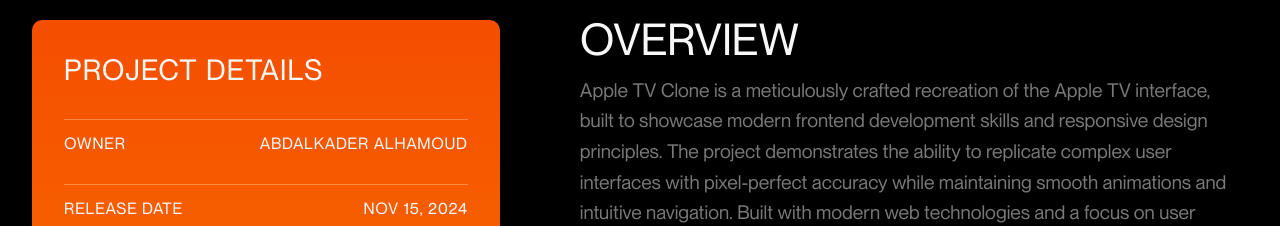
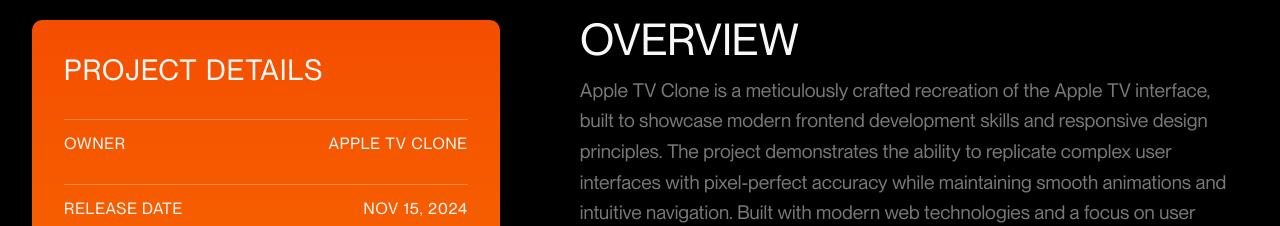
Before and after one commit to Abdalkaderdev/abdalkader, a Next.js app: page /projects/apple-tv-clone in a window 1280 px wide. Shown: the part 940-1166 px from the top of the page. Built offline with nearby package versions, Linux system fonts and the light colour scheme.

Commit message:
Update project owner names to project titles for better branding

```diff
--- a/data/projectsData.ts
+++ b/data/projectsData.ts
@@ -7,7 +7,7 @@ export const projects = [
     img: "/images/apple.png",
 
     // Sticky
-    owner: "Abdalkader Alhamoud",
+    owner: "Apple TV Clone",
     date: "Nov 15, 2024",
     services: "Frontend Development, UI/UX Design",
     duration: "18 Days",
@@ -32,7 +32,7 @@ export const projects = [
     img: "/images/virtual.png",
 
     // Sticky
-    owner: "Abdalkader Alhamoud",
+    owner: "VirtualView",
     date: "Nov 20, 2024",
     services: "Web Development, 3D Technology, UI/UX Design",
     duration: "35 Days",
@@ -58,7 +58,7 @@ export const projects = [
     img: "/images/jegr.png",
 
     // Sticky
-    owner: "Abdalkader Alhamoud",
+    owner: "Jegr Jalal Company",
     date: "Nov 25, 2024",
     services: "Web Development, UI/UX Design",
     duration: "20 Days",
@@ -83,7 +83,7 @@ export const projects = [
     img: "/images/doner.png",
 
     // Sticky
-    owner: "Abdalkader Alhamoud",
+    owner: "German Doner",
     date: "Dec 1, 2024",
     services: "Web Development, UI/UX Design",
     duration: "25 Days",
@@ -109,7 +109,7 @@ export const projects = [
     img: "/images/head.png",
 
     // Sticky
-    owner: "Abdalkader Alhamoud",
+    owner: "Headquarter Iraq Real Estate",
     date: "Dec 5, 2024",
     services: "Web Development, UI/UX Design",
     duration: "60 Days",
@@ -134,7 +134,7 @@ export const projects = [
     img: "/images/Head Quarter International – Find Your Place To Live - Google Chrome 8_3_2025 1_15_34 PM.png",
 
     // Sticky
-    owner: "Abdalkader Alhamoud",
+    owner: "Innovations Architecture Department",
     date: "Dec 10, 2024",
     services: "Web Development, UI/UX Design",
     duration: "30 Days",
@@ -159,7 +159,7 @@ export const projects = [
     img: "/images/hamilton.png",
 
     // Sticky
-    owner: "Abdalkader Alhamoud",
+    owner: "Hamilton Iraq Real Estate",
     date: "Dec 15, 2024",
     services: "Web Development, UI/UX Design",
     duration: "45 Days",
```
